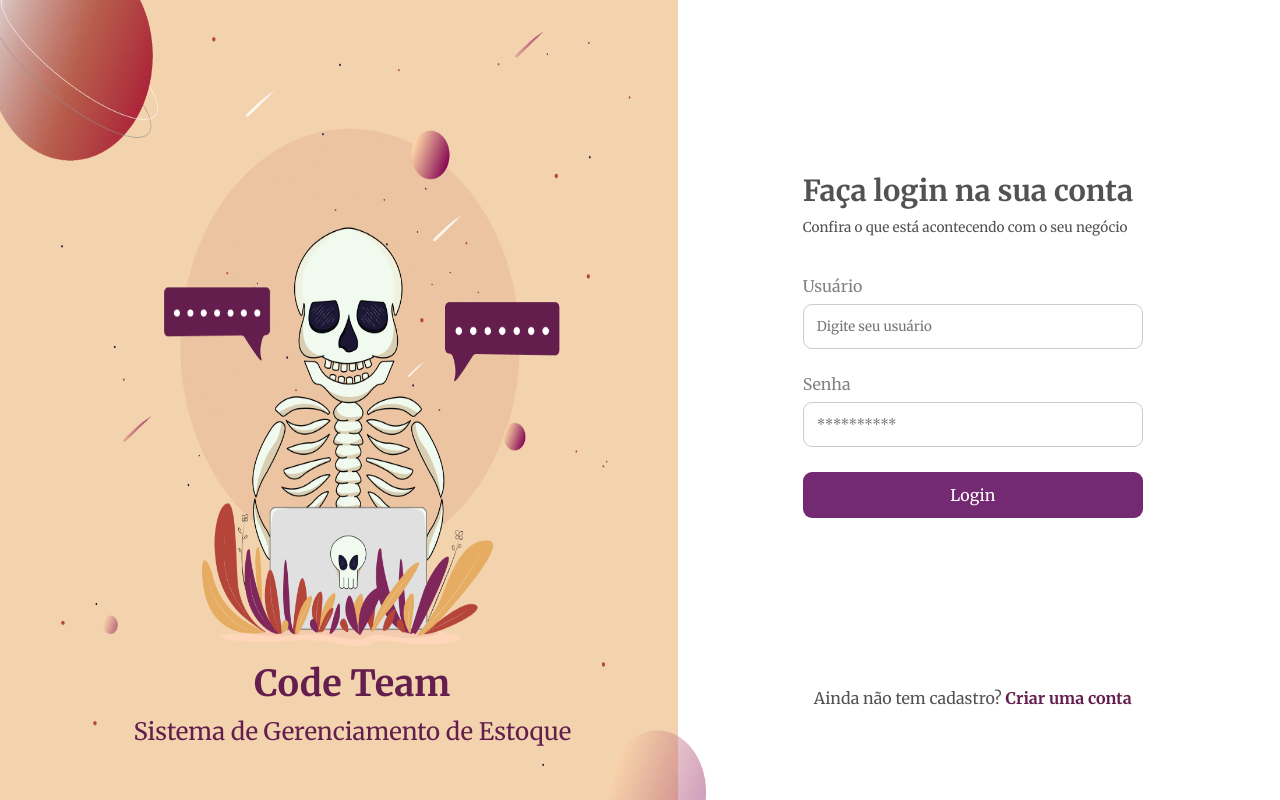
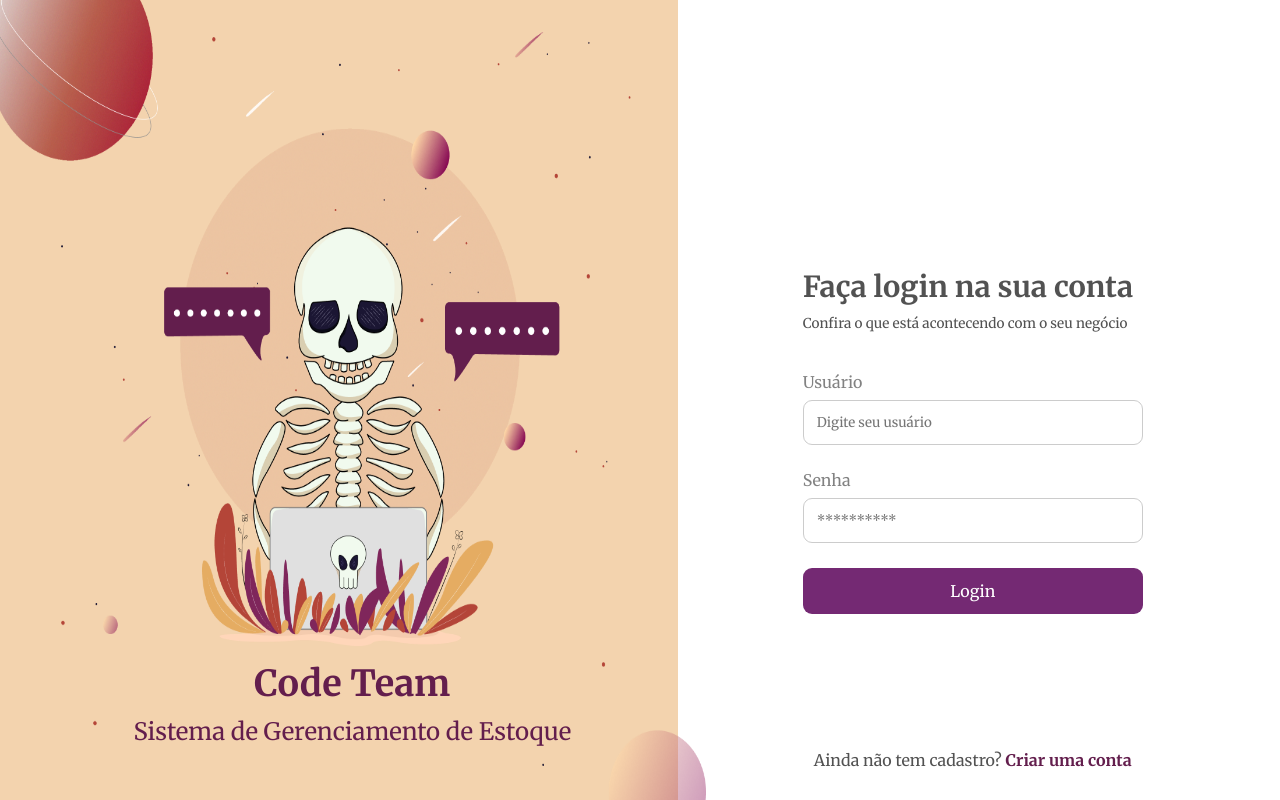
Before and after one commit to Code-Team-Jovem-Programador/front-end, a React (Create React App) app: page / in a window 1280 px wide. Built offline with nearby package versions, Linux system fonts and the light colour scheme; a web font is replaced by a local one.

Commit message:
mudanças tamanho

```diff
--- a/src/components/Login.css
+++ b/src/components/Login.css
@@ -57,7 +57,6 @@
   display: flex;
   justify-content: center;
   align-items: center;
-  margin-top: 80px;
 }
 
 /*caixa lado direito*/
@@ -65,6 +64,7 @@
   width: 80%;
   max-width: 400px;
   padding: 30px;
+  margin-top: auto;
 }
 
 .login-form input:focus {
@@ -134,7 +134,7 @@
 }
 /*Ainda n tem cadastro*/
 .login-footer {
-  margin-top: 50%;
+  margin-top: 40%;
   text-align: center;
   color: var(--primary-dark);
 }
@@ -168,13 +168,13 @@
   }
 }
 
-@media (max-width: 900px) {
+@media (max-width: 768px) {
   .login-container {
     flex-direction: column;
   }
 
   .login-image {
-    width: 100%;
+    width: 105%;
     background-color: var(--secondary-color);
   }
 
```
